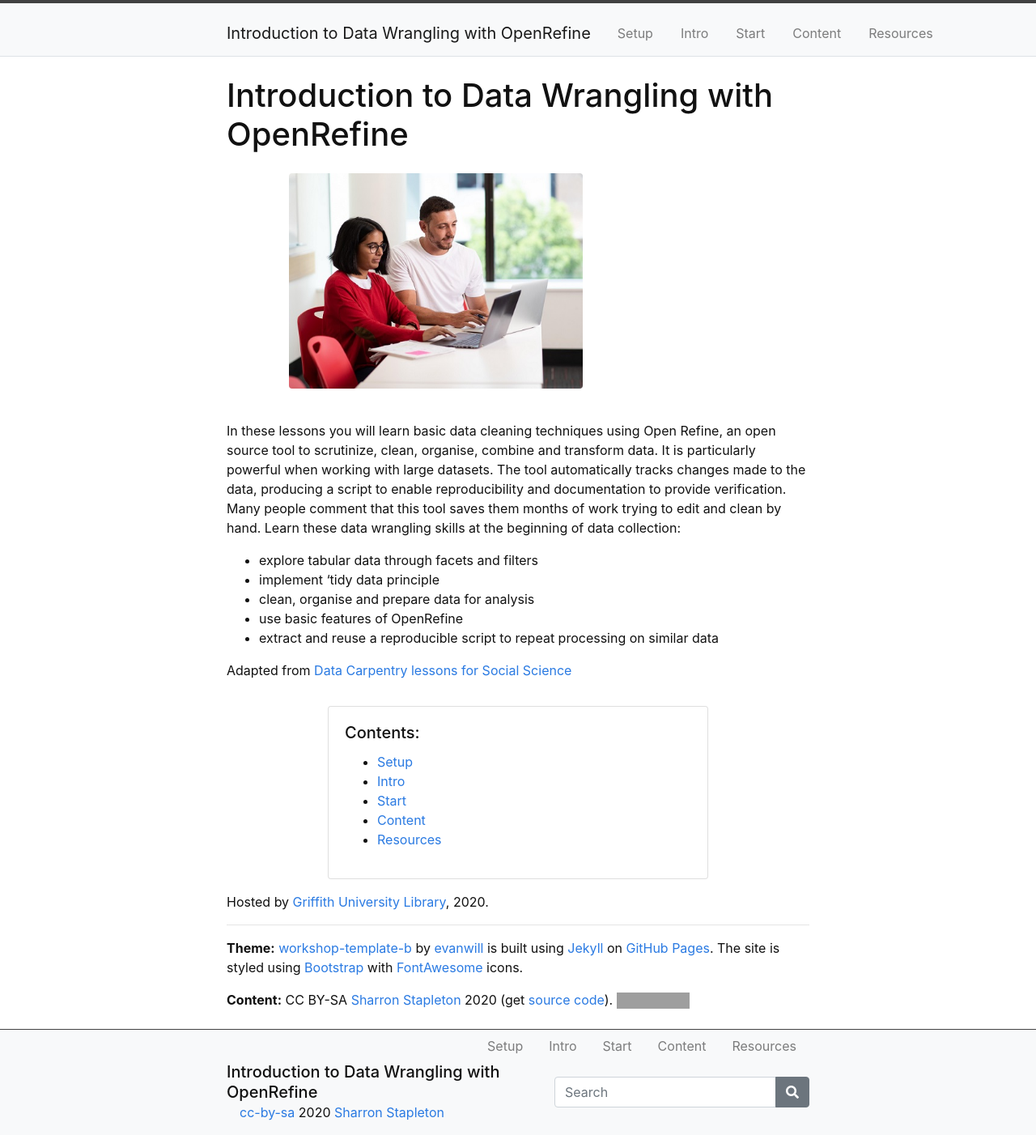
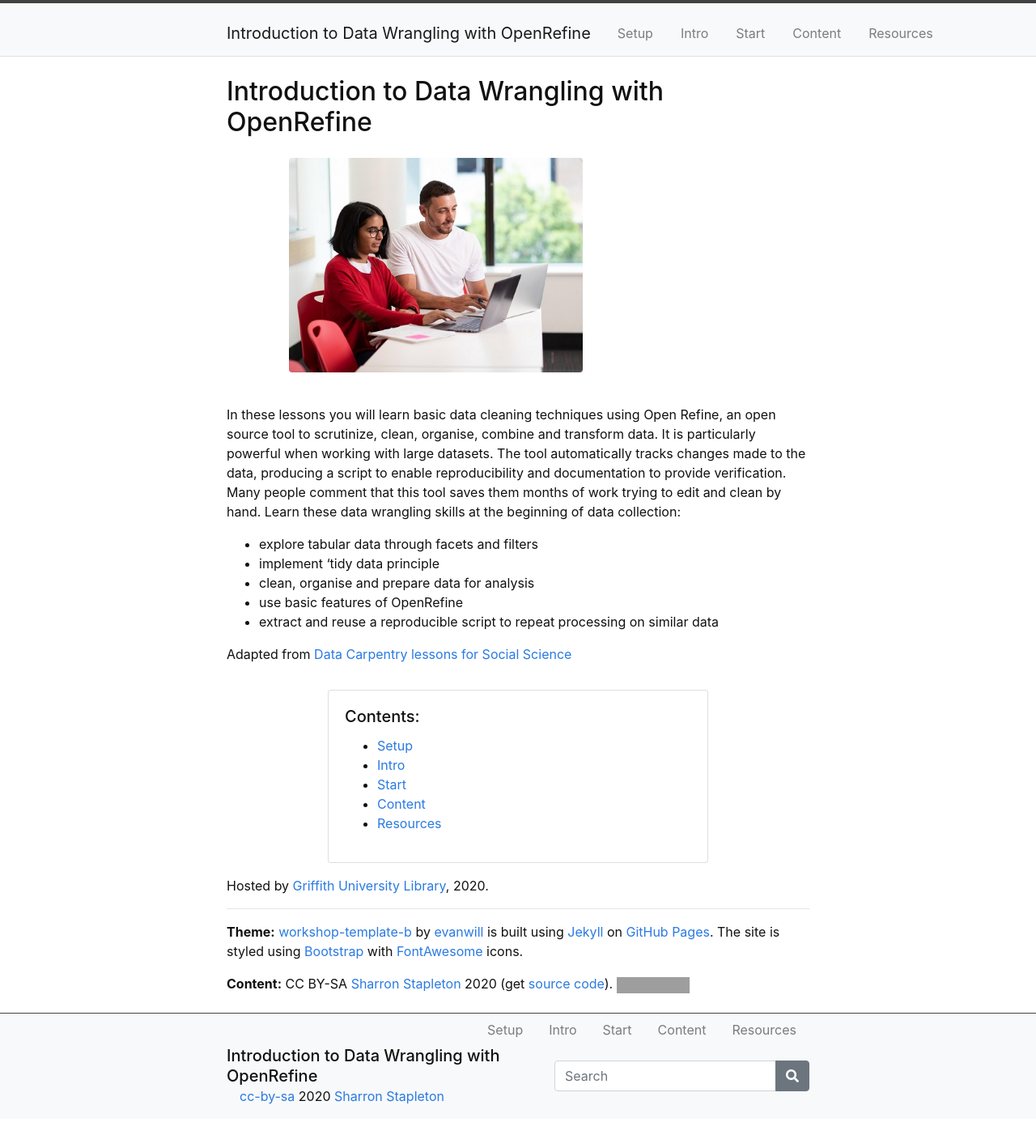
Before and after one commit to GULibrarySandbox/intro-data-wrangle, a Jekyll site: the page built from index.md, in a window 1280 px wide. Shown: the whole page at 81% size. Built offline with Jekyll 4.4.1, drawn with Linux system fonts in a browser that asks for light colours; grey boxes are pictures that could not be loaded.

```diff
--- a/index.md
+++ b/index.md
@@ -3,7 +3,7 @@ title: Home
 layout: default
 ---
 
-# Introduction to Data Wrangling with OpenRefine
+## Introduction to Data Wrangling with OpenRefine
 
 {% include figure.html img="GC_Campus_LM-3181.jpg" alt="intro image here" caption="" width="75%" %}
 
```
